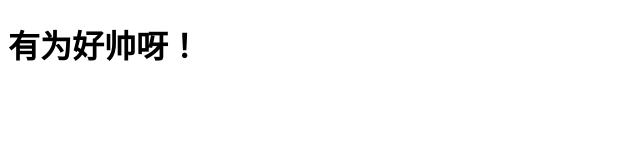
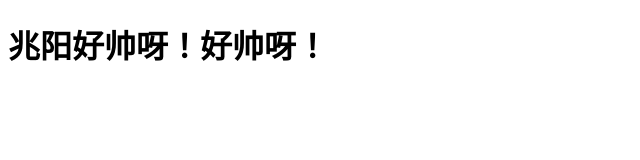
Before and after one commit to yanguv/yanguv.github.io, a plain HTML site: page index.html in a window 1280 px wide. Shown: the whole page, without its empty margins (0-640 px from the left). Drawn offline with Linux system fonts and the light colour scheme.

Commit message:
更新index.html，编写博文测试

```diff
--- a/index.html
+++ b/index.html
@@ -1,6 +1,6 @@
 <!DOCTYPE html>
 <html>
 <body>
-<h1>有为好帅呀！</h1>
+<h1>兆阳好帅呀！好帅呀！</h1>
 </body>
 </html>
```
